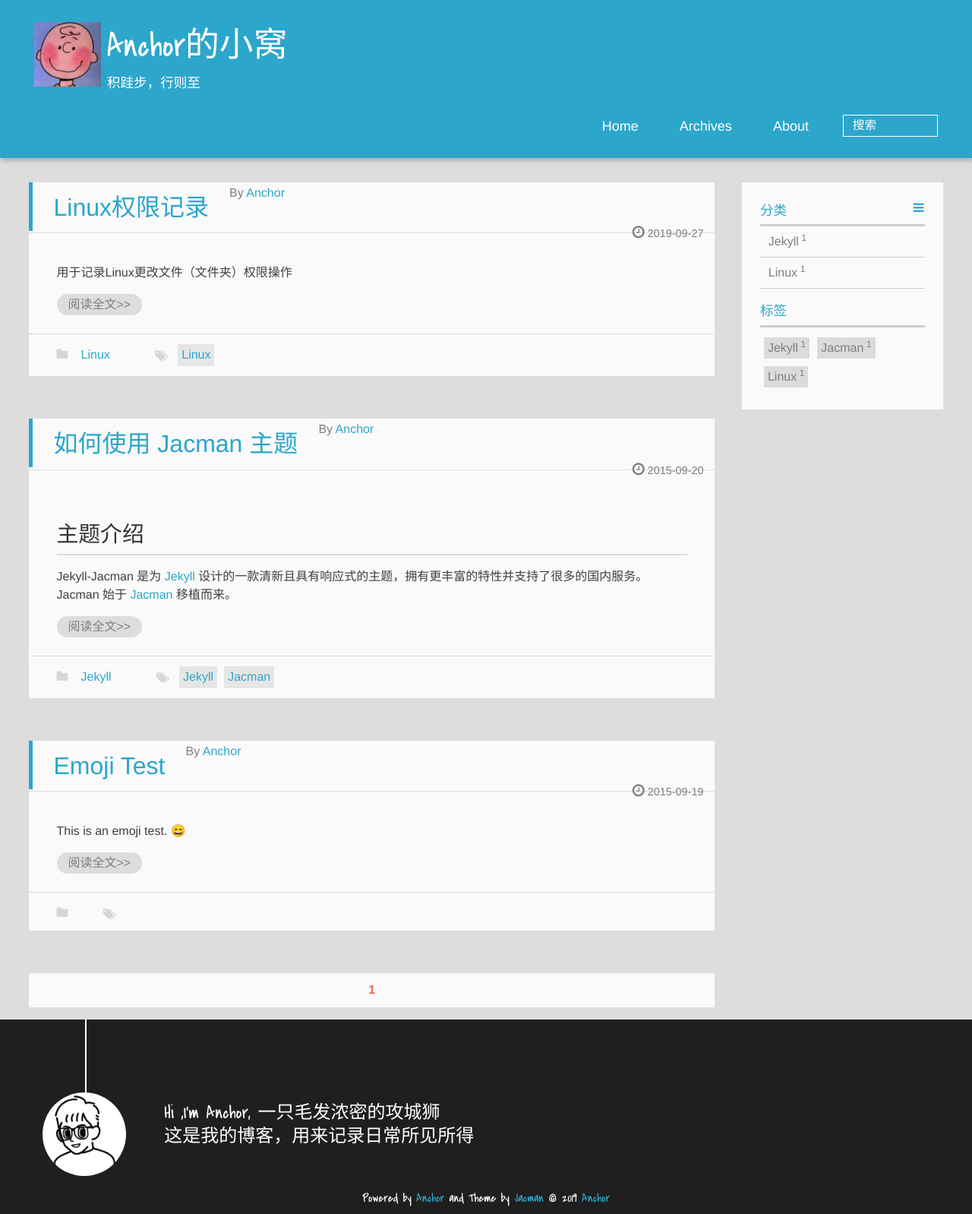
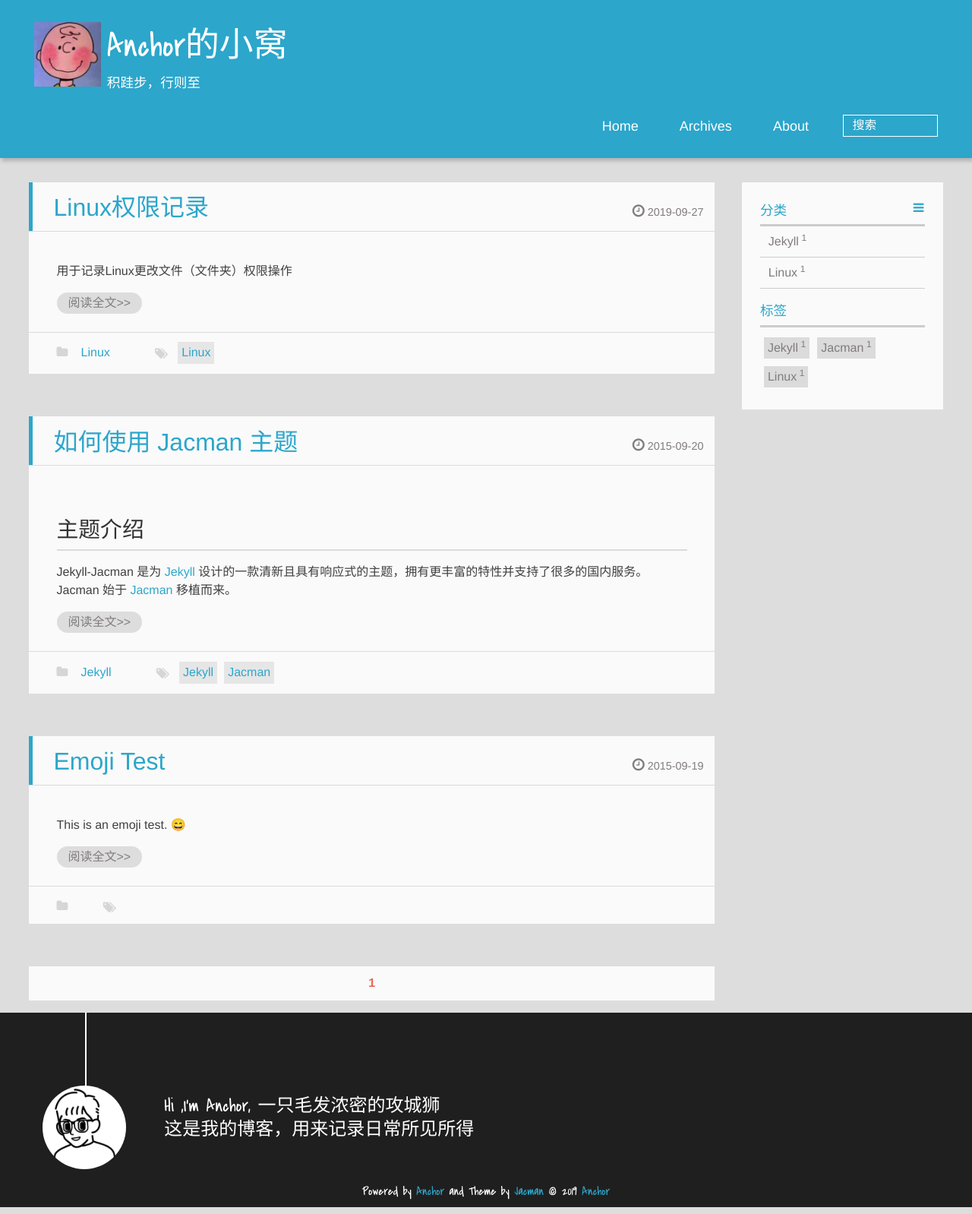
Before and after one commit to memorate/memorate.github.io, a Jekyll site: the page built from index.html, in a window 1280 px wide. Shown: the whole page at 76% size. Built offline with Jekyll 4.4.1, drawn with Linux system fonts in a browser that asks for light colours; emoji names are drawn with the system emoji font; the list of posts is cut into pages by our own code.

Commit message:
latest code update on 2019-10-09 14:37

```diff
--- a/_includes/_partial/post/header.html
+++ b/_includes/_partial/post/header.html
@@ -4,12 +4,12 @@
       <a href="{{ item.link }}" target="_blank" title="{{ item.title }}">{{ item.title }}</a>{% else %}
       <a href="{{ site.baseurl }}{{ item.url }}" title="{{ item.title }}" itemprop="url">{{ item.title }}</a>{% endif %}
   </h1>
-  <p class="article-author">By
-       {% if site.author.google_plus %}
-		<a href="https://plus.google.com/{{ site.author.google_plus }}?rel=author" title="{{ site.author.name }}" target="_blank" itemprop="author">{{ site.author.name }}</a>
-		{% else %}
-		<a href="{{ site.baseurl }}/about" title="{{ site.author.name }}" target="_blank" itemprop="author">{{ site.author.name }}</a>
-		{% endif %}
+<!--  <p class="article-author">By-->
+<!--       {% if site.author.google_plus %}-->
+<!--		<a href="https://plus.google.com/{{ site.author.google_plus }}?rel=author" title="{{ site.author.name }}" target="_blank" itemprop="author">{{ site.author.name }}</a>-->
+<!--		{% else %}-->
+<!--		<a href="{{ site.baseurl }}/about" title="{{ site.author.name }}" target="_blank" itemprop="author">{{ site.author.name }}</a>-->
+<!--		{% endif %}-->
   <p class="article-time">
     <time datetime="{{ item.date }}" itemprop="datePublished"> {{ lang.datepublished }} {{ item.date | date: "%F" }}</time>
 
--- a/assets/css/style.css
+++ b/assets/css/style.css
@@ -958,24 +958,24 @@ article header.article-info > h1 {
     }
 }
 
-/*article header.article-info > p.article-author {*/
-/*    !*padding: .3em 4% .3em 0;*!*/
-/*    padding-right: 4%;*/
-/*    padding-top: 15px;*/
-/*    text-align: right;*/
-/*    border-bottom: 1px solid #dbdbdb;*/
-/*    line-height: 46.1px;*/
-/*}*/
-
-/*@media only screen and (min-width: 768px) {*/
-/*    article header.article-info > p.article-author {*/
-/*        float: right;*/
-/*        line-height: 46.1px;*/
-/*        padding-right: 4%;*/
-/*        padding-top: 15px;*/
-/*        border-bottom: none*/
-/*    }*/
-/*}*/
+article header.article-info > p.article-author {
+    /*padding: .3em 4% .3em 0;*/
+    padding-right: 4%;
+    padding-top: 15px;
+    text-align: right;
+    border-bottom: 1px solid #dbdbdb;
+    line-height: 46.1px;
+}
+
+@media only screen and (min-width: 768px) {
+    article header.article-info > p.article-author {
+        float: right;
+        line-height: 46.1px;
+        padding-right: 4%;
+        padding-top: 15px;
+        border-bottom: none
+    }
+}
 
 article header.article-info > p.article-time {
     font-size: .8em;
```
